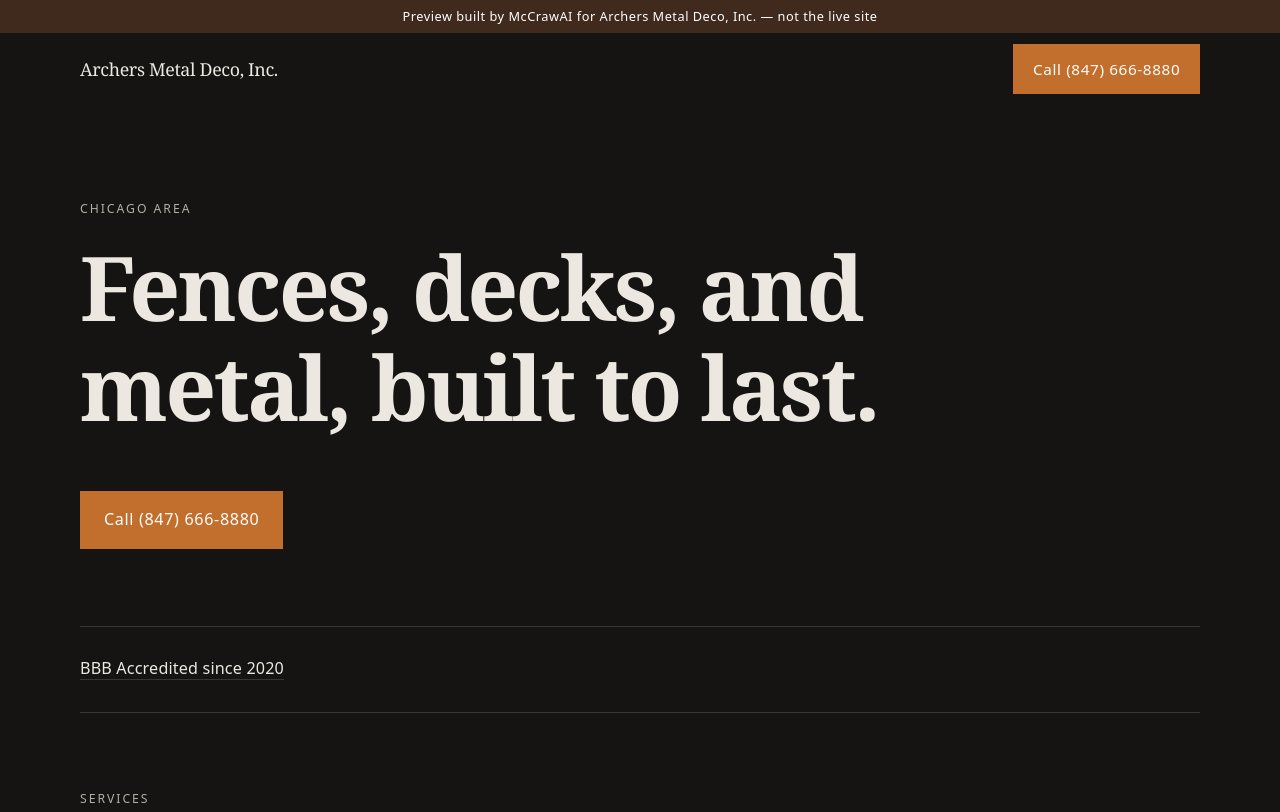
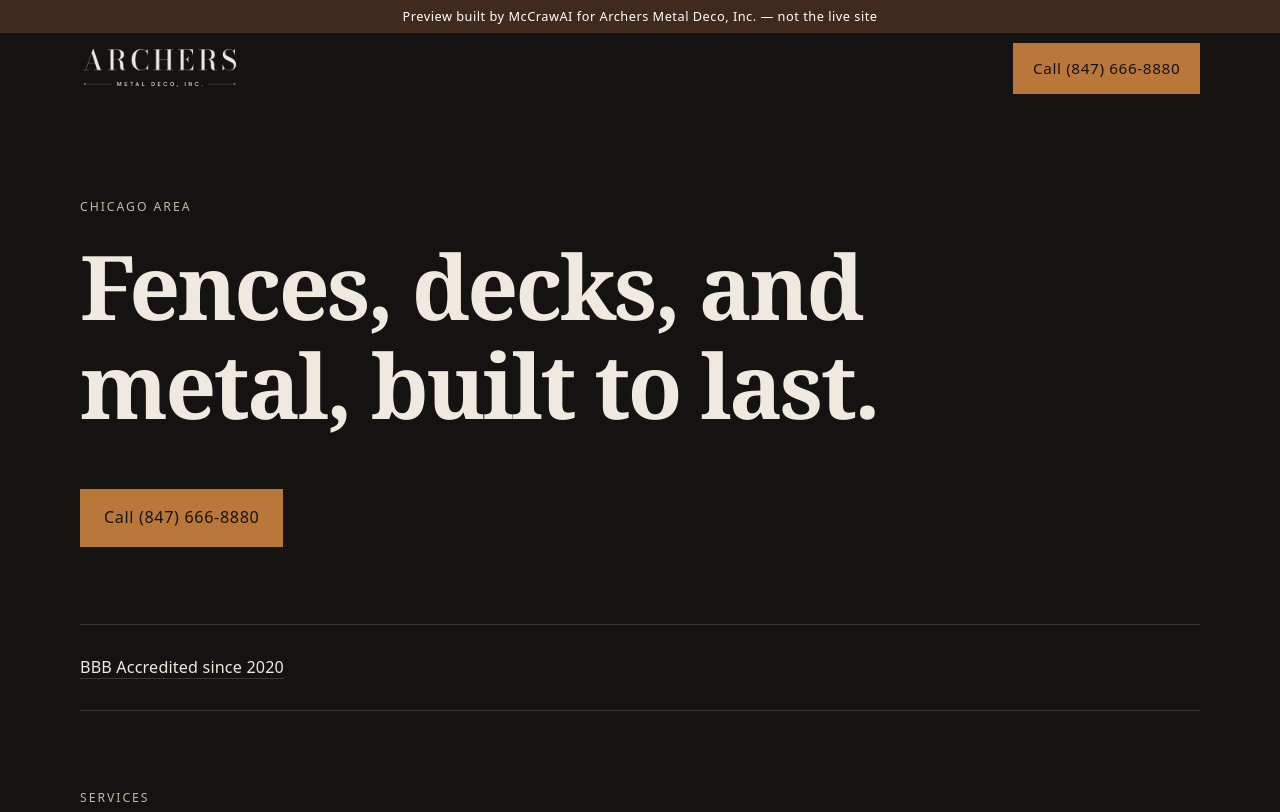
Before and after one commit to mccrawaiops/demo-archers-metal-deco, a plain HTML site: page index.html in a window 1280 px wide. Shown: the top 812 px of the page. Drawn offline with Linux system fonts and the light colour scheme.

Commit message:
Publish preview demo for Archers Metal Deco, Inc.

```diff
--- a/index.html
+++ b/index.html
@@ -12,21 +12,21 @@
 <meta property="og:description" content="Archers Metal Deco, Inc. in Chicago, IL 60639 — Fences, decks, and metal, built to last. Call (847) 666-8880.">
 <meta property="og:type" content="website">
 <meta property="og:url" content="https://mccrawaiops.github.io/demo-archers-metal-deco/">
-
+<meta property="og:image" content="https://mccrawaiops.github.io/demo-archers-metal-deco/img/logo.png">
 <meta name="twitter:card" content="summary">
-<meta name="theme-color" content="#161412">
+<meta name="theme-color" content="#151311">
 <link rel="icon" href="img/favicon.png" type="image/png">
 <link rel="apple-touch-icon" href="img/favicon.png">
 
 <link rel="stylesheet" href="styles.css">
-<script type="application/ld+json">{"@context":"https://schema.org","@graph":[{"@type":"LocalBusiness","@id":"https://mccrawaiops.github.io/demo-archers-metal-deco/#business","name":"Archers Metal Deco, Inc.","url":"https://mccrawaiops.github.io/demo-archers-metal-deco/","telephone":"+18476668880","address":{"@type":"PostalAddress","streetAddress":"2215 N Knox Ave Ste 200","addressLocality":"Chicago","addressRegion":"IL","postalCode":"60639","addressCountry":"US"},"areaServed":[{"@type":"Place","name":"Chicago area"}]},{"@type":"WebPage","@id":"https://mccrawaiops.github.io/demo-archers-metal-deco/","url":"https://mccrawaiops.github.io/demo-archers-metal-deco/","name":"Archers Metal Deco, Inc.","about":{"@id":"https://mccrawaiops.github.io/demo-archers-metal-deco/#business"}}]}</script>
+<script type="application/ld+json">{"@context":"https://schema.org","@graph":[{"@type":"LocalBusiness","@id":"https://mccrawaiops.github.io/demo-archers-metal-deco/#business","name":"Archers Metal Deco, Inc.","url":"https://mccrawaiops.github.io/demo-archers-metal-deco/","telephone":"+18476668880","address":{"@type":"PostalAddress","streetAddress":"2215 N Knox Ave Ste 200","addressLocality":"Chicago","addressRegion":"IL","postalCode":"60639","addressCountry":"US"},"areaServed":[{"@type":"Place","name":"Chicago area"}],"logo":"https://mccrawaiops.github.io/demo-archers-metal-deco/img/logo.png"},{"@type":"WebPage","@id":"https://mccrawaiops.github.io/demo-archers-metal-deco/","url":"https://mccrawaiops.github.io/demo-archers-metal-deco/","name":"Archers Metal Deco, Inc.","about":{"@id":"https://mccrawaiops.github.io/demo-archers-metal-deco/#business"}}]}</script>
 </head>
 <body class="layout-industrial base-dark">
 <div class="preview-ribbon">Preview built by McCrawAI for Archers Metal Deco, Inc. — not the live site</div>
 <a class="skip" href="#main">Skip to content</a>
 <header class="top" id="top">
   <div class="wrap bar">
-    <a href="index.html" class="brand"><span class="wordmark">Archers Metal Deco, Inc.</span></a>
+    <a href="index.html" class="brand"><img src="img/logo.png" width="800" height="221" alt="Archers Metal Deco, Inc."></a>
     <a class="callbtn" href="tel:+18476668880">Call (847) 666-8880</a>
   </div>
 </header>
--- a/styles.css
+++ b/styles.css
@@ -1,22 +1,28 @@
-@font-face{font-family:'Syne';font-style:normal;font-weight:400 800;font-display:swap;src:url('fonts/syne.woff2') format('woff2')}
-@font-face{font-family:'Manrope';font-style:normal;font-weight:200 800;font-display:swap;src:url('fonts/manrope.woff2') format('woff2')}
-:root{--font-head:'Syne', system-ui, -apple-system, sans-serif;--font-body:'Manrope', system-ui, -apple-system, sans-serif;}
+@font-face{font-family:'Bodoni Moda';font-style:normal;font-weight:400 900;font-display:swap;src:url('fonts/bodoni-moda.woff2') format('woff2')}
+@font-face{font-family:'Hanken Grotesk';font-style:normal;font-weight:100 900;font-display:swap;src:url('fonts/hanken-grotesk.woff2') format('woff2')}
+:root{--font-head:'Bodoni Moda', Georgia, "Times New Roman", serif;--font-body:'Hanken Grotesk', system-ui, -apple-system, sans-serif;}
 
 /* Prospect demo styles. Two typefaces per site, injected as --font-head and --font-body. */
 :root{
-  --primary:#ece8e1;
-  --accent:#c26e2c;
-  --bg:#161412;
-  --ink:#ece8e1;
-  --muted:#b4aea6;
-  --paper:#1e1b18;
-  --line:#3a3530;
-  --header:#161412;
-  --header-ink:#ece8e1;
+  --primary:#EFE9DF;
+  --accent:#B9773A;
+  --bg:#151311;
+  --ink:#EFE9DF;
+  --muted:#C4B8A8;
+  --paper:#1E1B18;
+  --line:#3A3530;
+  --header:#151311;
+  --header-ink:#EFE9DF;
+  --btn-ink:#151311;
+  --secondary:#92400E;
+  --footer:#151311;
+  --footer-ink:#EFE9DF;
+  --logo-h:44px;
+  --logo-max-w:220px;
   --ribbon:#3f2a1d;
   --font-head:Georgia,"Iowan Old Style","Times New Roman",serif;
   --font-body:system-ui,-apple-system,"Segoe UI",sans-serif;
-  --header-h:4.25rem;
+  --header-h:calc(var(--logo-h) + 1.5rem);
 }
 *,*::before,*::after{box-sizing:border-box}
 html{font-size:17px;-webkit-text-size-adjust:100%}
@@ -75,11 +81,11 @@ p{margin:0 0 1em}
   padding:.6rem 0;
 }
 .brand{display:flex;align-items:center;gap:.8rem;text-decoration:none;color:var(--header-ink);min-width:0}
-.brand img{height:44px;width:auto;max-width:200px}
+.brand img{height:var(--logo-h);width:auto;max-width:var(--logo-max-w)}
 .wordmark{font-family:var(--font-head);font-weight:500;font-size:1.05rem;line-height:1.2;letter-spacing:-0.02em}
 .callbtn{
   background:var(--accent);
-  color:#fff;
+  color:var(--btn-ink);
   text-decoration:none;
   font-weight:500;
   font-size:.9rem;
@@ -109,7 +115,7 @@ p{margin:0 0 1em}
 .btn{
   display:inline-block;
   background:var(--accent);
-  color:#fff;
+  color:var(--btn-ink);
   text-decoration:none;
   font-weight:500;
   font-size:.95rem;
@@ -155,7 +161,7 @@ p{margin:0 0 1em}
 .hero-bleed h1,.hero-bleed .eyebrow,.hero-bleed .lead{color:#f8f6f1}
 .hero-bleed .eyebrow{color:rgba(248,246,241,.78)}
 .hero-bleed .lead{color:rgba(248,246,241,.86)}
-.hero-bleed .btn{background:#fff;color:#161412;border-color:#fff}
+.hero-bleed .btn{background:var(--accent);color:var(--btn-ink);border-color:var(--accent)}
 @keyframes hero-settle{from{transform:scale(1.08);opacity:.7}to{transform:scale(1.04);opacity:1}}
 @keyframes fade-up{from{opacity:0;transform:translateY(.6rem)}to{opacity:1;transform:none}}
 .hero-bleed .hero-copy{animation:fade-up 1s ease both .2s}
@@ -259,12 +265,12 @@ blockquote.review{margin:0}
 .cta-band{padding:4.5rem 0;border-top:1px solid var(--line)}
 .cta-band h2{max-width:16ch}
 
-.foot{padding:3rem 0 2rem;font-size:.9rem;color:var(--muted)}
-.foot a{color:var(--ink);text-decoration:none}
+.foot{padding:3rem 0 2rem;font-size:.9rem;background:var(--footer);color:var(--footer-ink)}
+.foot a{color:var(--footer-ink);text-decoration:none}
 .cols{display:grid;gap:1.5rem;grid-template-columns:repeat(auto-fit,minmax(160px,1fr))}
-.foot h3{color:var(--ink);font-family:var(--font-body);font-size:.7rem;letter-spacing:.12em;text-transform:uppercase;font-weight:500;margin:0 0 .6rem}
-.credit{margin-top:2.5rem;padding-top:1.1rem;border-top:1px solid var(--line);font-size:.8rem;color:var(--muted)}
-.credit a{color:var(--muted);text-decoration:underline;text-underline-offset:3px}
+.foot h3{color:var(--footer-ink);font-family:var(--font-body);font-size:.7rem;letter-spacing:.12em;text-transform:uppercase;font-weight:500;margin:0 0 .6rem}
+.credit{margin-top:2.5rem;padding-top:1.1rem;border-top:1px solid currentColor;opacity:.9;font-size:.8rem}
+.credit a{color:inherit;text-decoration:underline;text-underline-offset:3px}
 
 /* Dark bases */
 .base-dark{background:var(--bg);color:var(--ink)}
```
Also changed, not shown: 404.html (+4 -4 lines), fonts/BodoniModa-OFL.txt (added), fonts/HankenGrotesk-OFL.txt (added), fonts/bodoni-moda.woff2 (added), fonts/hanken-grotesk.woff2 (added), img/favicon.png, img/logo.png (added).
